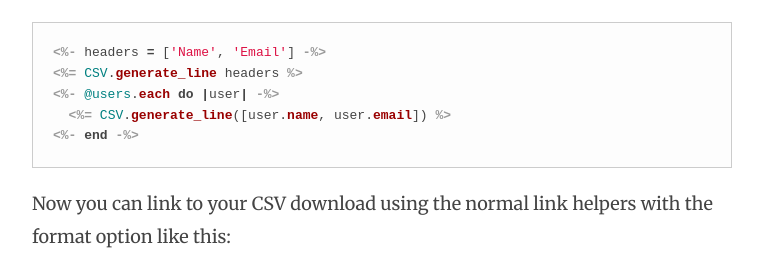
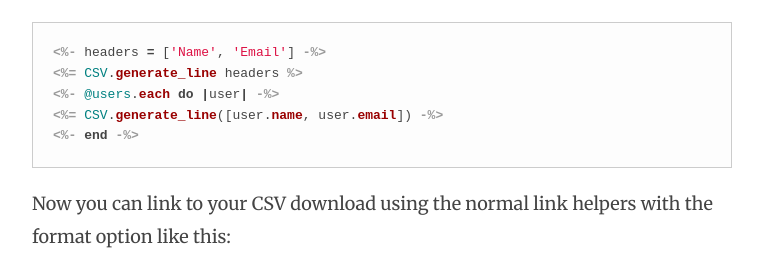
Before and after one commit to nithinbekal/nithinbekal.github.io, a Jekyll site: the page built from _posts/2014-02-01-rails-csv-export.md, in a window 1280 px wide. Shown: the part 1061-1333 px from the top of the page, without its empty margins (258-1021 px from the left). Built offline with Jekyll 4.4.1, drawn with Linux system fonts in a browser that asks for light colours; comment, search, counter and statistics services are not loaded.

Commit message:
Fix typo in code

```diff
--- a/_posts/2014-02-01-rails-csv-export.md
+++ b/_posts/2014-02-01-rails-csv-export.md
@@ -37,7 +37,7 @@ Create an erb file at app/views/users/index.csv.erb with the CSV data. Let's onl
 <%- headers = ['Name', 'Email'] -%>
 <%= CSV.generate_line headers %>
 <%- @users.each do |user| -%>
-  <%= CSV.generate_line([user.name, user.email]) %>
+<%= CSV.generate_line([user.name, user.email]) -%>
 <%- end -%>
 {% endhighlight %}
 
```
